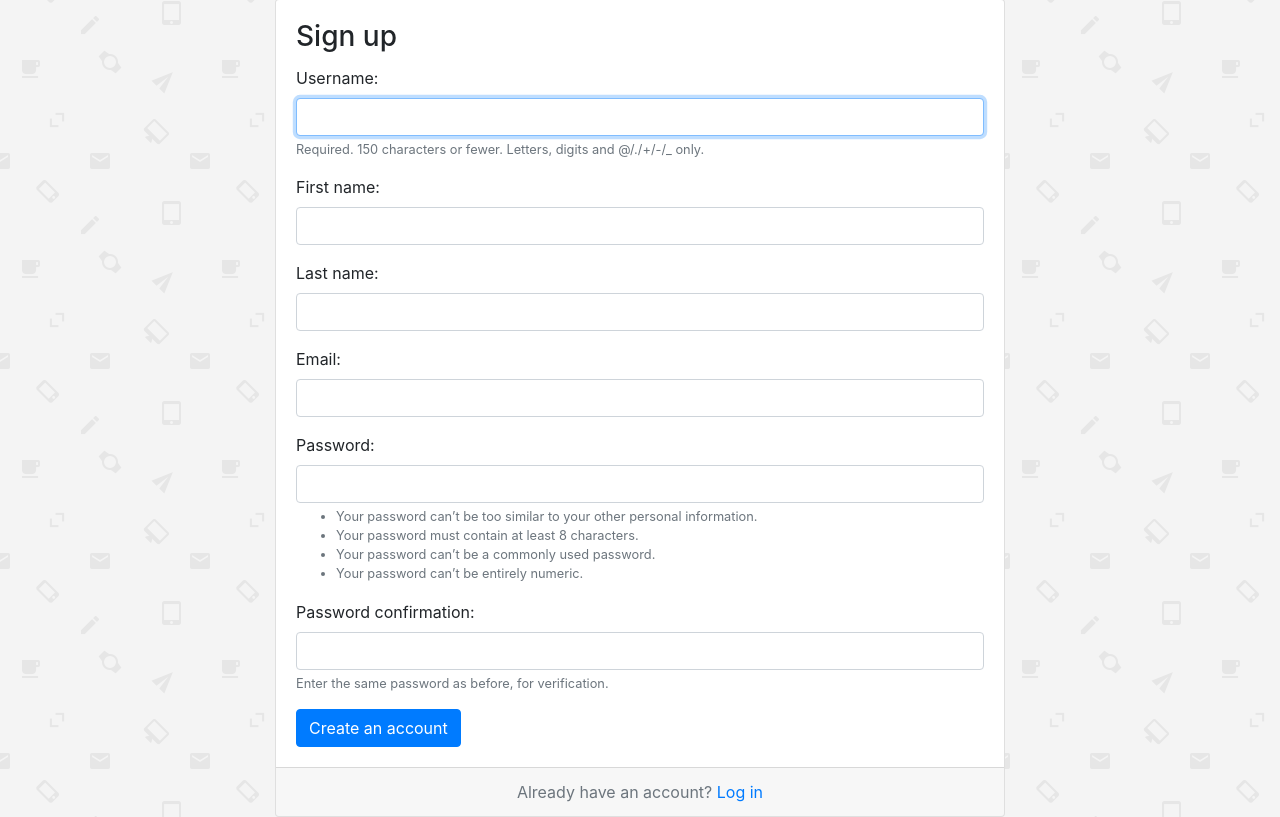
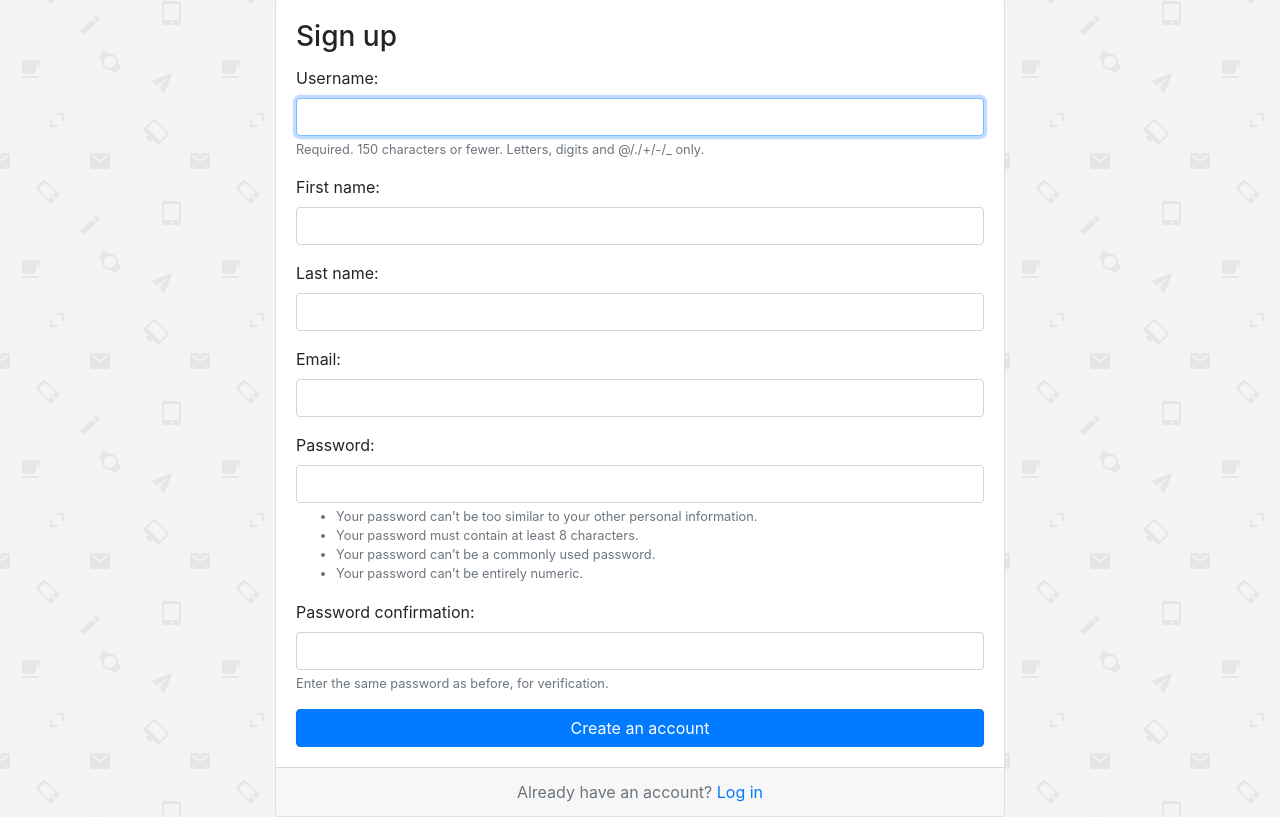
Before and after one commit to Franco26Junio87/chatava, a Django app: page /signup/ in a window 1280 px wide. Shown: the part 97-914 px from the top of the page. Run offline with Django 5.2, Linux system fonts and the light colour scheme; some libraries are stand-ins or nearby versions; some web fonts are replaced.

Commit message:
Commit 17: Chatava signup button fixed.

```diff
--- a/chatava/templates/signup.html
+++ b/chatava/templates/signup.html
@@ -11,7 +11,7 @@
 					<form method="post" novalidate>
 						{% csrf_token %}
 						{% include 'includes/form.html' %}
-						<button type="submit" class="btn btn-primary">Create an account</button>
+						<button type="submit" class="btn btn-primary btn-block">Create an account</button>
 					</form>
 				</div>
 				<div class="card-footer text-muted text-center">
```
